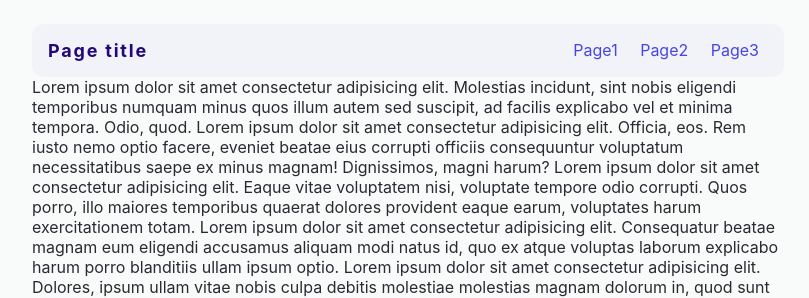
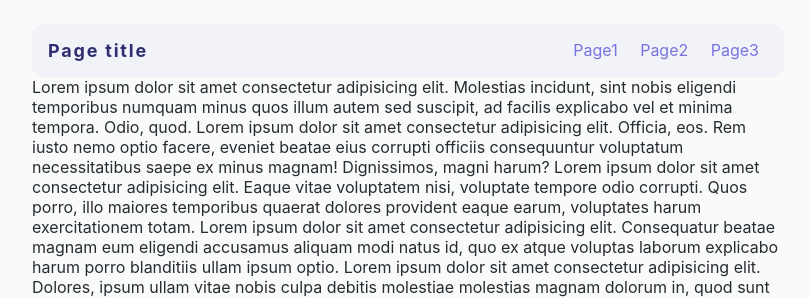
Before and after one commit to zadeviggers/12dts, a Flask app: page / in a window 1280 px wide. Shown: the top 298 px of the page, without its empty margins (232-1041 px from the left). Run offline with Flask 2, Linux system fonts and the light colour scheme.

Commit message:
update palette and buttons
Signed-off-by: Zade Viggers <zade.viggers@gmail.com>

```diff
--- a/databases/starter-flask-stuff/static/cool-styles.css
+++ b/databases/starter-flask-stuff/static/cool-styles.css
@@ -56,11 +56,11 @@
 	--primary-200: #dbdbff;
 	--primary-300: #bdbcf7;
 	--primary-400: #9d9cef;
-	--primary-500: #6967e5;
-	--primary-600: #4845e6;
-	--primary-700: #2e18bb;
-	--primary-800: #3316aa;
-	--primary-900: #240779;
+	--primary-500: #8381f2;
+	--primary-600: #7674dd;
+	--primary-700: #615fd2;
+	--primary-800: #4b49a8;
+	--primary-900: #302e72;
 	/* Attention-grabbing fuchsia  */
 	--attention-100: #fcedf2;
 	--attention-200: #fbc9db;
@@ -215,7 +215,7 @@ nav > a {
 }
 
 nav > a:hover {
-	border-color: var(--primary-600);
+	border-color: var(--primary-300);
 }
 
 nav > a:active {
@@ -264,14 +264,16 @@ nav > a:active {
 	}
 
 	nav > a {
-		color: var(--neuteral-200);
+		color: var(--primary-200);
 	}
 
 	nav > a:hover {
-		border-color: var(--neuteral-600);
+		border-color: var(--primary-200);
 	}
 
 	nav > a:active {
-		background-color: var(--neuteral-600);
+		border-color: var(--primary-300);
+		background-color: var(--primary-300);
+		color: var(--primary-900);
 	}
 }
```
